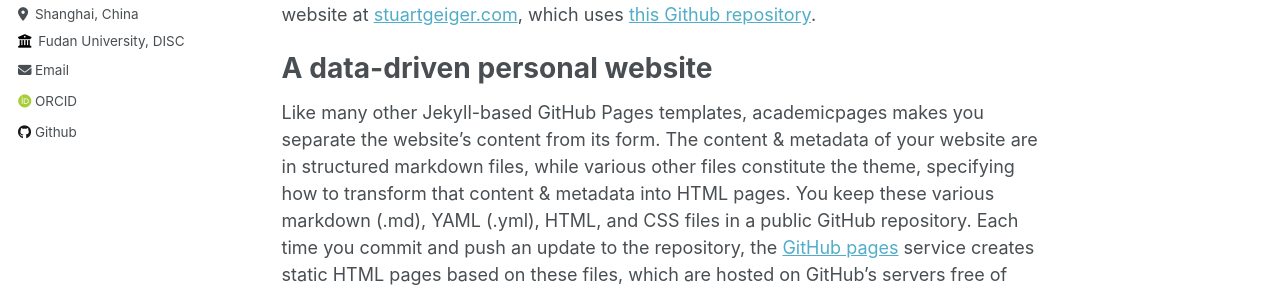
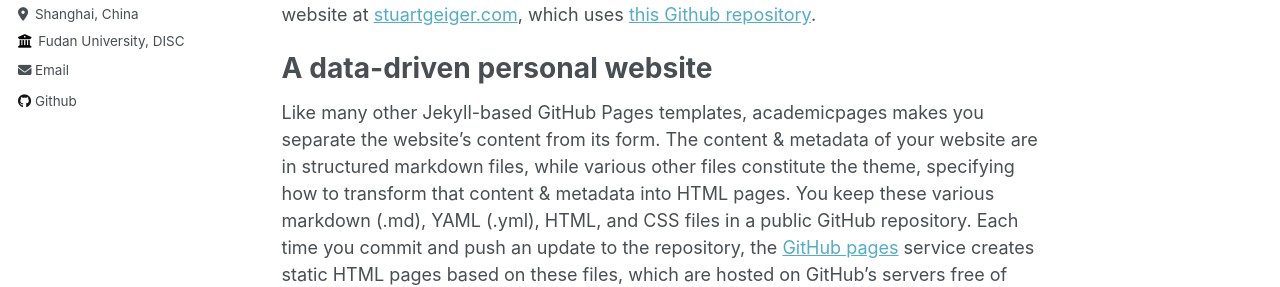
Before and after one commit to Lishi905/lishi905.github.io, a Jekyll site: the page built from _pages/about.md, in a window 1280 px wide. Shown: the part 402-689 px from the top of the page. Built offline with Jekyll 4.4.1, drawn with Linux system fonts in a browser that asks for light colours; some web fonts are replaced.

Commit message:
Update _config.yml

```diff
--- a/_config.yml
+++ b/_config.yml
@@ -34,7 +34,7 @@ author:
   arxiv            : # URL - Update with the correct link to your profile
   googlescholar    : #
   impactstory      : # URL
-  orcid            : "https://orcid.org/0009-0005-8791-3308"
+  orcid            : # "https://orcid.org/0009-0005-8791-3308"
   pubmed           : #
   researchgate     : # URL
 
```
